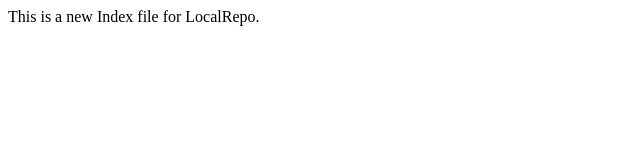
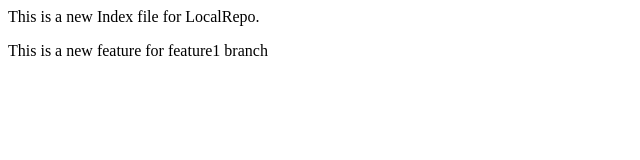
Before and after one commit to RockstarAnniii/localrepo, a plain HTML site: page index.html in a window 1280 px wide. Shown: the whole page, without its empty margins (0-640 px from the left). Drawn offline with Linux system fonts and the light colour scheme.

Commit message:
Added a new feature

```diff
--- a/index.html
+++ b/index.html
@@ -1 +1,2 @@
 <p>This is a new Index file for LocalRepo.</p>
+<p>This is a new feature for feature1 branch</p>
```
